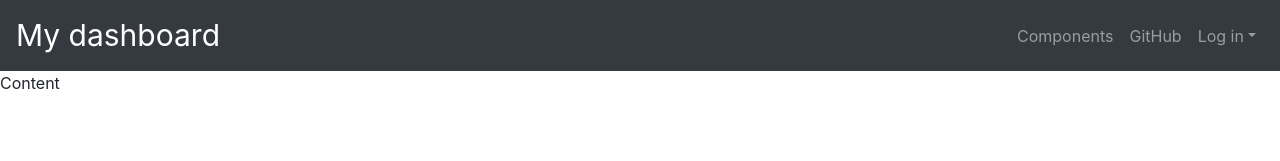
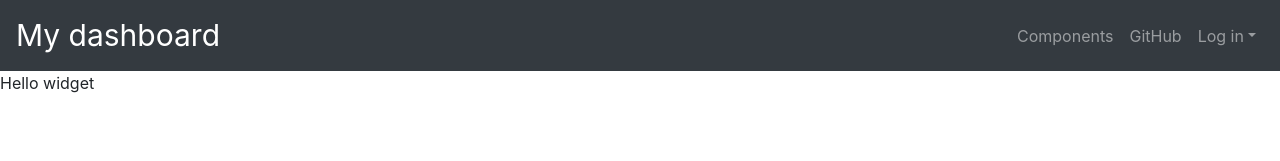
Before and after one commit to Shahmineh/dashboard, a React (Create React App) app: page / in a window 1280 px wide. Shown: the top 161 px of the page. Built offline with nearby package versions, Linux system fonts and the light colour scheme.

Commit message:
Hello widget is imported

```diff
--- a/src/components/Main/Main.js
+++ b/src/components/Main/Main.js
@@ -1,5 +1,7 @@
 import React, { Component } from 'react';
 import { withRouter } from 'react-router';
+
+import HelloWidget from'../Widgets/HelloWidget/HelloWidget';
 
 import './Main.scss';
 
@@ -7,7 +9,7 @@ class Main extends Component {
   render() {
     return(
       <div>
-        Content
+        <HelloWidget />
       </div>
     );
   }
--- /dev/null
+++ b/src/components/Widgets/HelloWidget/HelloWidget.js
@@ -0,0 +1,17 @@
+import React, { Component } from 'react';
+import { withRouter } from 'react-router';
+
+import './HelloWidget.scss';
+
+class HelloWidget extends Component {
+  render() {
+    return(
+      <div>
+        Hello widget
+      </div>
+    );
+
+  }
+}
+
+export default withRouter(HelloWidget);
```
Also changed, not shown: src/components/Widgets/HelloWidget/HelloWidget.scss (added).
